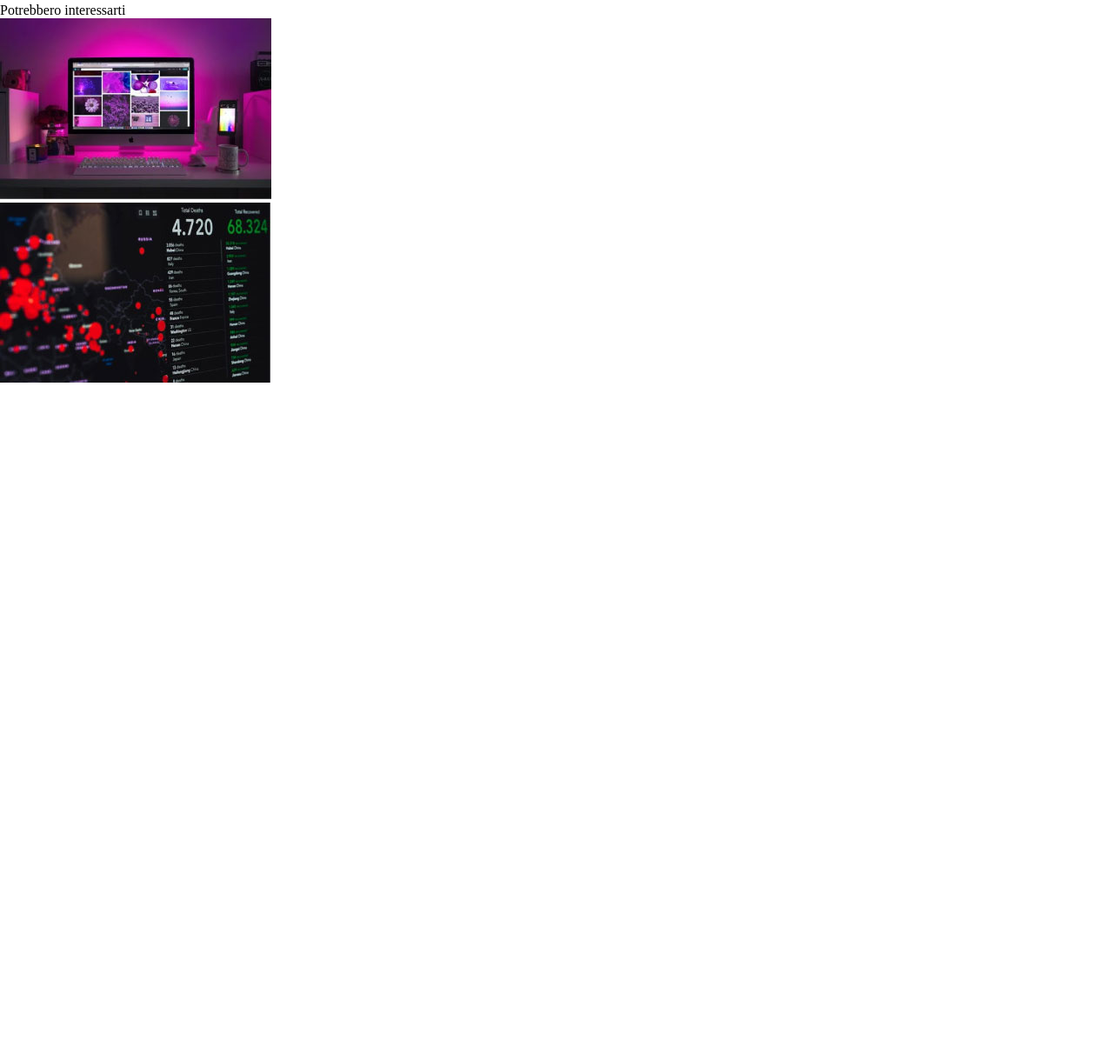
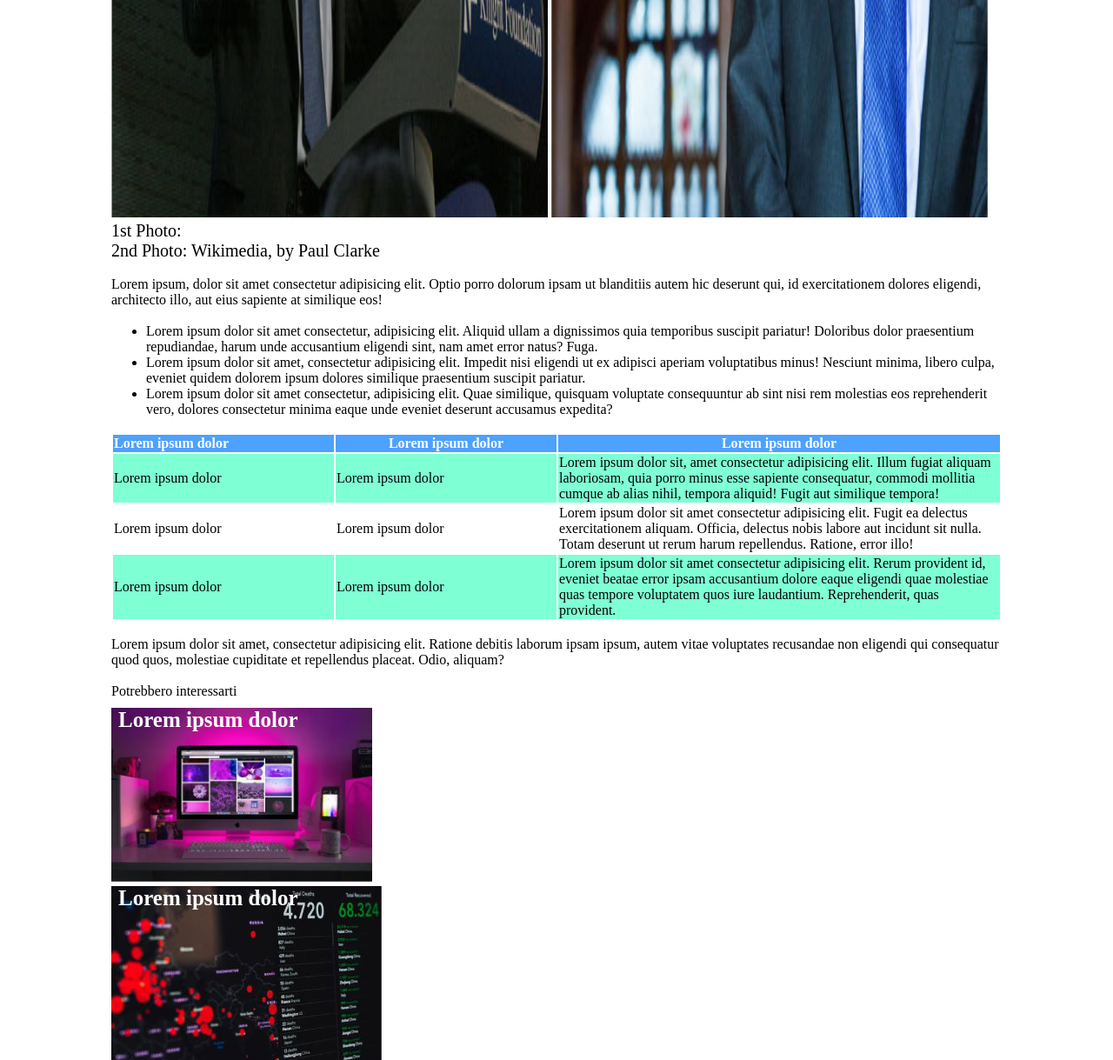
Before and after one commit to Iader-Fo/html-css-booleaner, a plain HTML site: page index.html in a window 1280 px wide. Shown: the part 1386-2605 px from the top of the page at 87% size. Before the commit the page ends 1830 px from the top, so only its background shows below. Drawn offline with Linux system fonts and the light colour scheme.

Commit message:
aggiornamento

```diff
--- a/css/style.css
+++ b/css/style.css
@@ -1,12 +1,19 @@
 *{
     margin: 0;
 }
+
 .pattern{
     background-image: url(../img/pattern.png);
     height: 190px;
     background-color: #4da1ff;
     background-size: 700px;
+    margin: auto;
+    width: 80%;
+}
 
+main{
+    width: 80%;
+    margin: auto;
 }
 
 #logo{
@@ -58,3 +65,41 @@ th{
 .riga{
     background-color: aquamarine;
 }
+
+#size_tab{
+    width: 50%;
+}
+
+#first_tab{
+    text-align: start;
+}
+
+#second_tab{}
+
+
+footer{
+    margin: auto;
+    width: 80%;
+}
+
+#monitor{
+    background-image: url(../img/monitor.jpg);
+    height: 200px;
+    background-repeat: no-repeat;
+    margin-top: 10px;
+    background-size: contain;
+}
+
+#graph{
+    background-image: url(../img/graph.jpg);
+    height: 200px;
+    background-repeat: no-repeat;
+    margin-top: 5px;
+}
+
+#white{
+    color: white;
+    font-size: 25px;
+    font-weight: 800;
+    margin-left: 8px;
+}
--- a/index.html
+++ b/index.html
@@ -15,19 +15,19 @@
             <img id="logo" src="img/logo.svg" alt="">
         </div>
 
-        <h1>Internet deve essere al servizio del "bene pubblico": il manifesto di Tim Berners-Lee</h1>
-
-        <div class="writer">
-            <p id="sottotitolo">Scritto da <span>The booleaner</span></p>
-            <p id="sottotitolo_2">il 10/10/2020</p>
-        </div>
-
     </header>
 
     <main>
+    <h1>Internet deve essere al servizio del "bene pubblico": il manifesto di Tim Berners-Lee</h1>
+
+    <div class="writer">
+        <p id="sottotitolo">Scritto da <span>The booleaner</span></p>
+        <p id="sottotitolo_2">il 10/10/2020</p>
+    </div>
+
         <div class="tim">
-            <img src="img/tim-1.jpg" alt="" >
-            <img src="img/tim-2.jpg" alt="" >
+            <img src="img/tim-1.jpg" alt="" width="49%" height="1000" >
+            <img src="img/tim-2.jpg" alt="" width="49%" height="1000">
         </div>
         <div class="name_photo">
             <p>1st Photo:</p>
@@ -49,26 +49,26 @@
         <table>
             <thead>
                 <tr>
+                    <th id="first_tab">Lorem ipsum dolor</th>
                     <th>Lorem ipsum dolor</th>
-                    <th>Lorem ipsum dolor</th>
-                    <th>Lorem ipsum dolor</th>
+                    <th id="size_tab">Lorem ipsum dolor</th>
                 </tr>
             </thead>
             <tbody>
                 <tr class="riga">
                     <td>Lorem ipsum dolor</td>
-                    <td>Lorem ipsum dolor</td>
-                    <td>Lorem ipsum dolor sit, amet consectetur adipisicing elit. Illum fugiat aliquam laboriosam, quia porro minus esse sapiente consequatur, commodi mollitia cumque ab alias nihil, tempora aliquid! Fugit aut similique tempora!</td>
+                    <td id="second_tab">Lorem ipsum dolor</td>
+                    <td id="size_tab">Lorem ipsum dolor sit, amet consectetur adipisicing elit. Illum fugiat aliquam laboriosam, quia porro minus esse sapiente consequatur, commodi mollitia cumque ab alias nihil, tempora aliquid! Fugit aut similique tempora!</td>
                 </tr>
                 <tr>
                     <td>Lorem ipsum dolor</td>
-                    <td>Lorem ipsum dolor</td>
-                    <td>Lorem ipsum dolor sit amet consectetur adipisicing elit. Fugit ea delectus exercitationem aliquam. Officia, delectus nobis labore aut incidunt sit nulla. Totam deserunt ut rerum harum repellendus. Ratione, error illo!</td>
+                    <td id="second_tab">Lorem ipsum dolor</td>
+                    <td id="size_tab">Lorem ipsum dolor sit amet consectetur adipisicing elit. Fugit ea delectus exercitationem aliquam. Officia, delectus nobis labore aut incidunt sit nulla. Totam deserunt ut rerum harum repellendus. Ratione, error illo!</td>
                 </tr>
                 <tr class="riga">
                     <td>Lorem ipsum dolor</td>
-                    <td>Lorem ipsum dolor</td>
-                    <td>Lorem ipsum dolor sit amet consectetur adipisicing elit. Rerum provident id, eveniet beatae error ipsam accusantium dolore eaque eligendi quae molestiae quas tempore voluptatem quos iure laudantium. Reprehenderit, quas provident.</td>
+                    <td >Lorem ipsum dolor</td>
+                    <td id="size_tab">Lorem ipsum dolor sit amet consectetur adipisicing elit. Rerum provident id, eveniet beatae error ipsam accusantium dolore eaque eligendi quae molestiae quas tempore voluptatem quos iure laudantium. Reprehenderit, quas provident.</td>
                 </tr>
             </tbody>
         </table>
@@ -84,9 +84,13 @@
     <footer>
         <p>Potrebbero interessarti</p>
 
-        <img src="img/monitor.jpg" alt="">
-        <br>
-        <img src="img/graph.jpg" alt="">
+        <div id="monitor">
+            <span id="white">Lorem ipsum dolor</span>
+        </div>
+
+        <div id="graph">
+            <span id="white">Lorem ipsum dolor</span>
+        </div>
     </footer>
 </body>
 </html>
```
